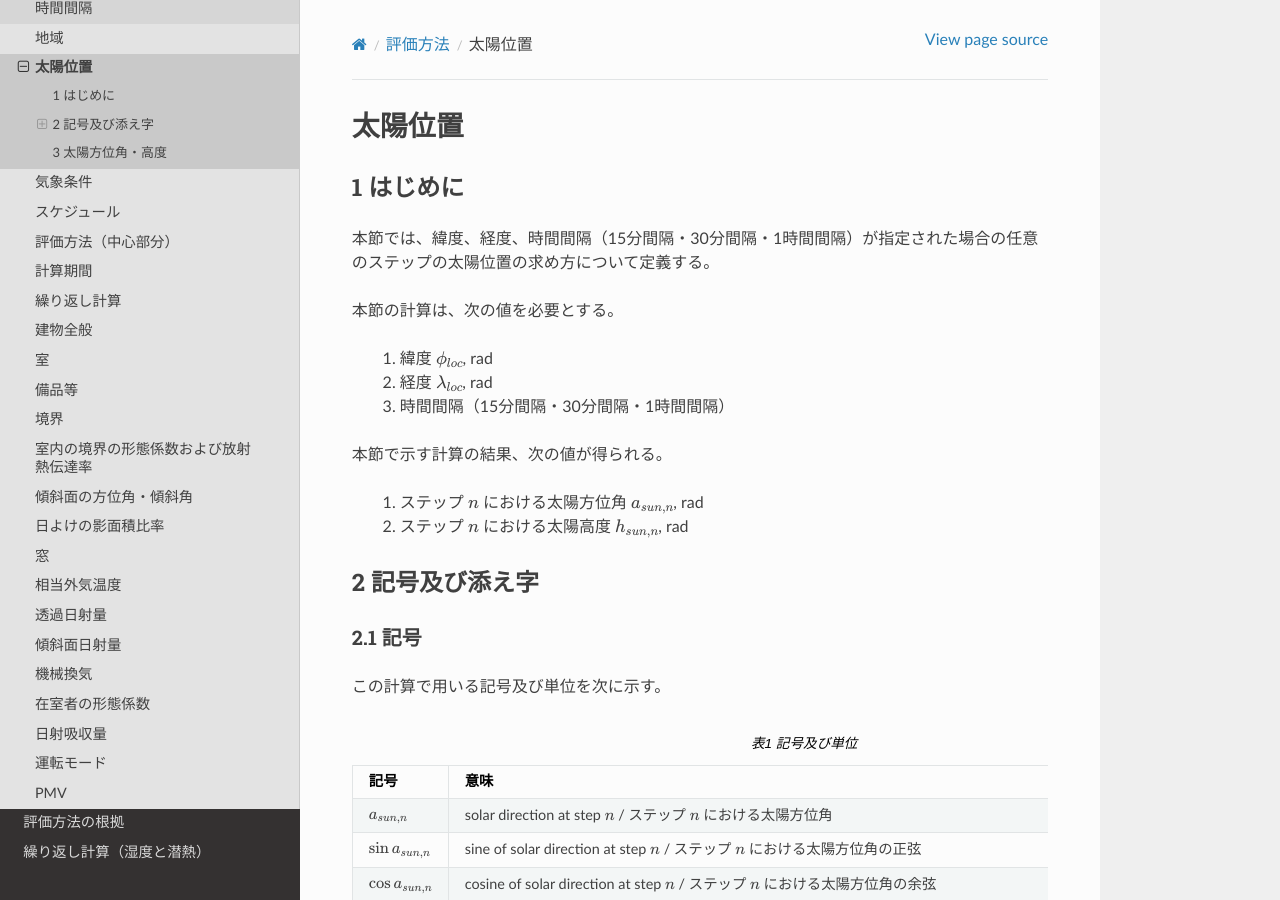
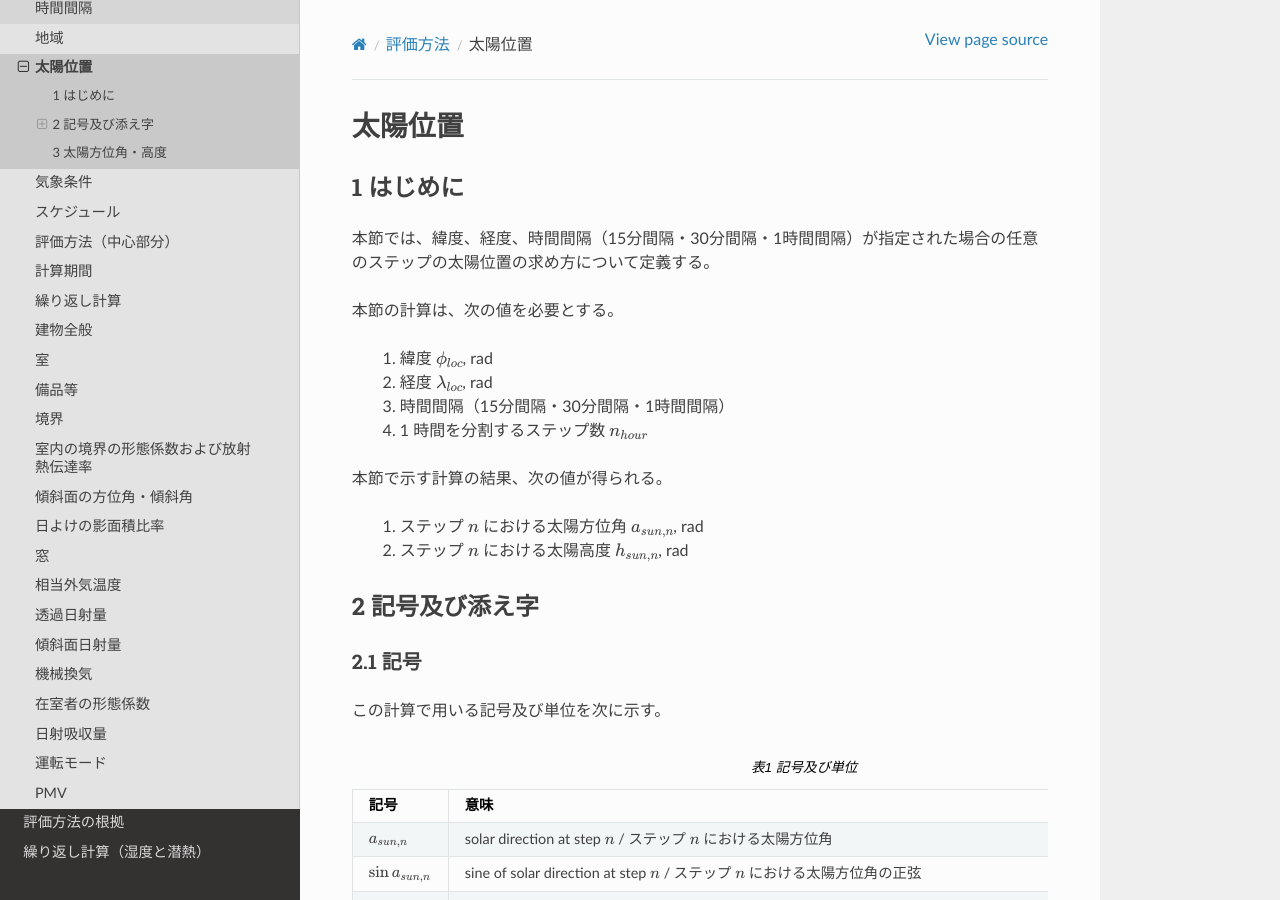
Before and after one commit to HC-Energy/hc-energy-doc-ja, a Sphinx documentation site: the page built from docs/source/contents/03_04_eval_solar_position.rst, in a window 1280 px wide and 900 px high. Built offline with Sphinx 7.4.7 and the Read the Docs theme 2.0.0, drawn with Linux system fonts in a browser that asks for light colours.

Commit message:
add definition

```diff
--- a/docs/source/contents/03_04_eval_solar_position.rst
+++ b/docs/source/contents/03_04_eval_solar_position.rst
@@ -19,6 +19,7 @@
     1. 緯度 :math:`\phi_{loc}`, rad
     2. 経度 :math:`\lambda_{loc}`, rad
     3. 時間間隔（15分間隔・30分間隔・1時間間隔）
+    4. 1 時間を分割するステップ数 :math:`n_{hour}`
 
 本節で示す計算の結果、次の値が得られる。
 
```
